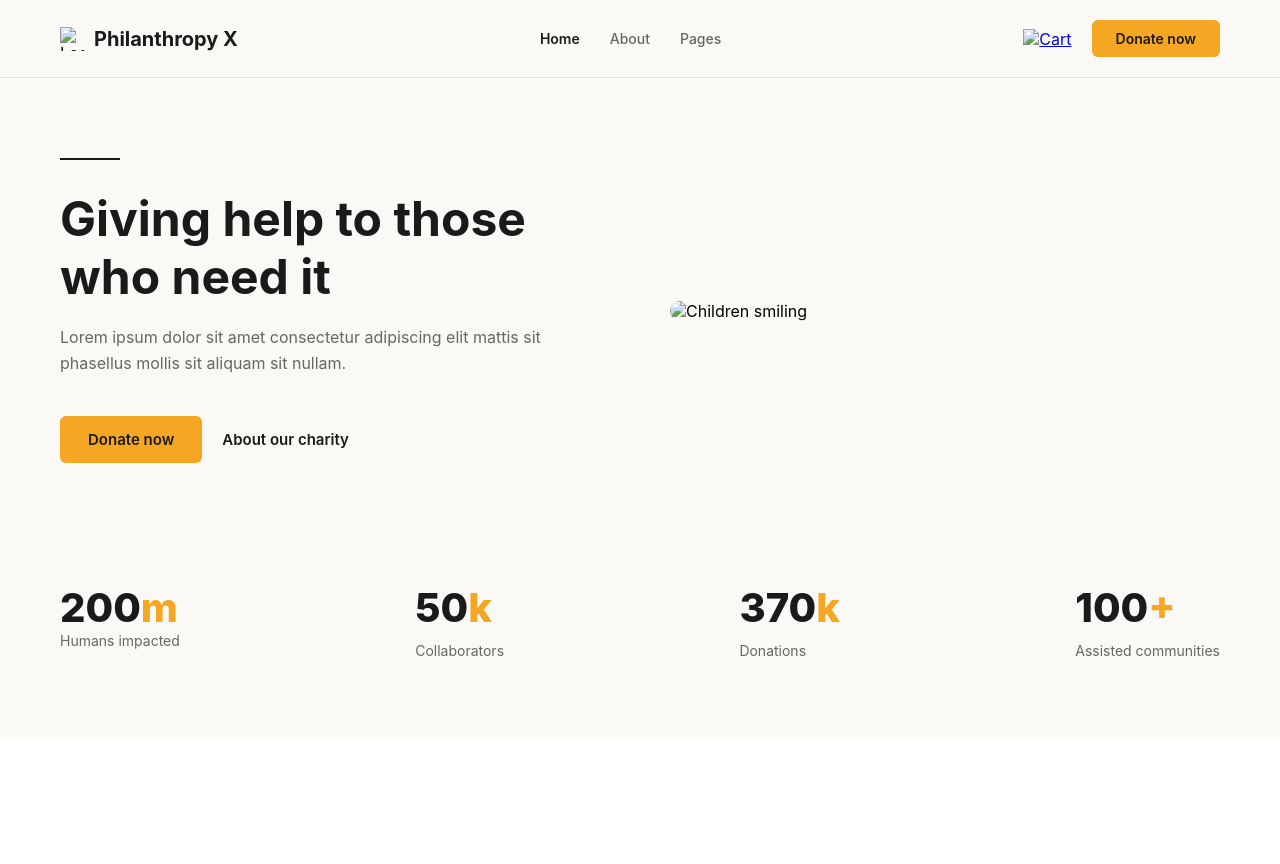
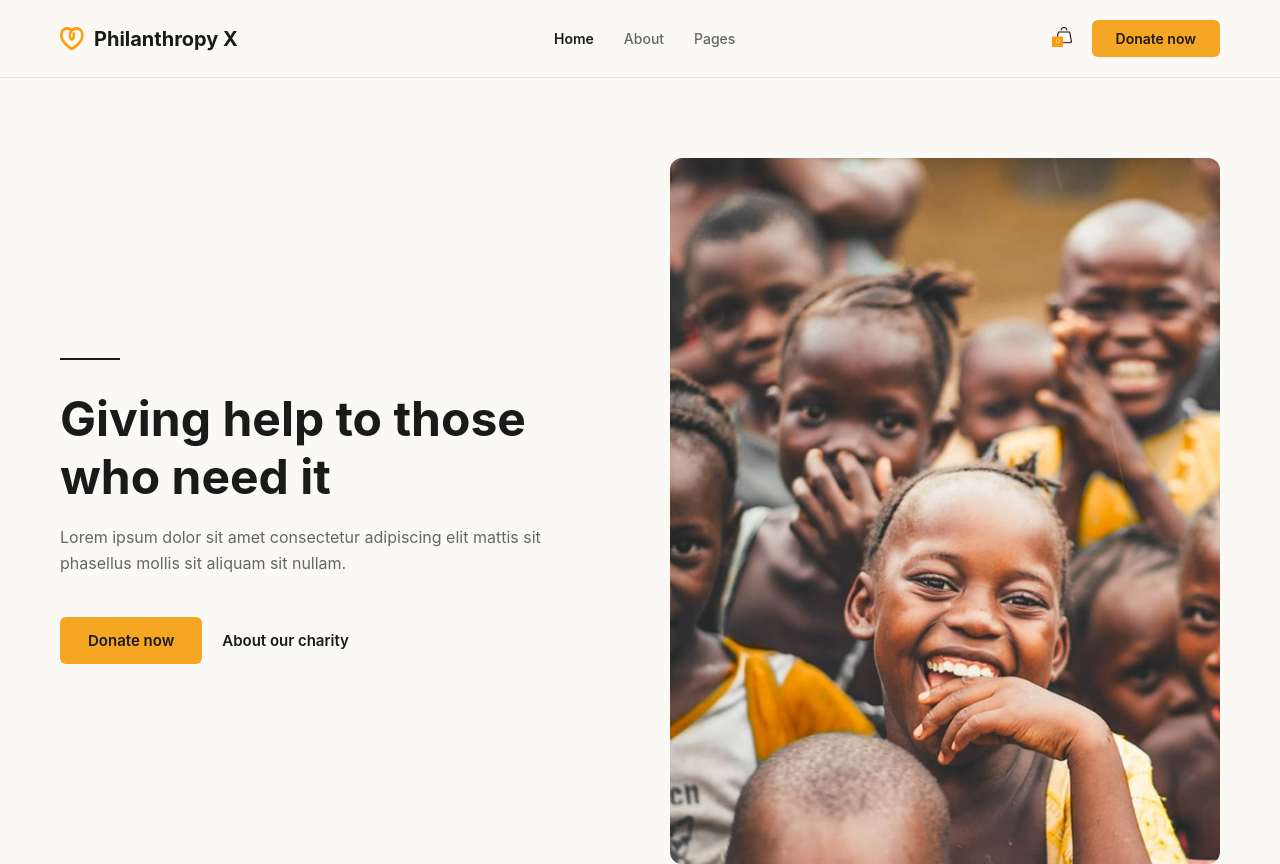
Before and after one commit to abdulhodirazzoqzoda-cpu/exam1, a plain HTML site: page index .html in a window 1280 px wide. Shown: the top 864 px of the page. Before the commit the page ends 800 px from the top, so only its background shows below. Drawn offline with Linux system fonts and the light colour scheme.

Commit message:
rasmhoi header va section1-ro export kardam va ba papkai asosi guzoshtam

```diff
--- a/index .html
+++ b/index .html
@@ -10,7 +10,7 @@
    <header class="sarlavha">
   <div class="konteyner">
     <div class="logo_qism">
-      <img src="YOUR-LOGO-ICON.png" alt="Logo" class="logo_icon">
+      <img src="./images/Vector.png" alt="Logo" class="logo_icon">
       <span class="logo_matn">Philanthropy X</span>
     </div>
 
@@ -22,7 +22,7 @@
 
     <div class="tugmahoi_menyu">
       <a href="#" class="sabad_icon_link">
-        <img src="YOUR-CART-ICON.png" alt="Cart" class="sabad_icon">
+        <img src="./images/Frame (2).png" alt="Cart" class="sabad_icon">
       </a>
       <a href="#" class="tugmai_zarin">Donate now</a>
     </div>
@@ -43,7 +43,7 @@
     </div>
 
     <div class="tasviri_rost">
-      <img src="YOUR-HERO-IMAGE.jpg" alt="Children smiling" class="rasmi_asosi">
+      <img src="./images/IMAGE (33).png" alt="Children smiling" class="rasmi_asosi">
     </div>
   </div>
 </section>
```
Also changed, not shown: images/Frame (2).png (added), images/IMAGE (33).png (added), images/Vector.png (added), 1 other file.
